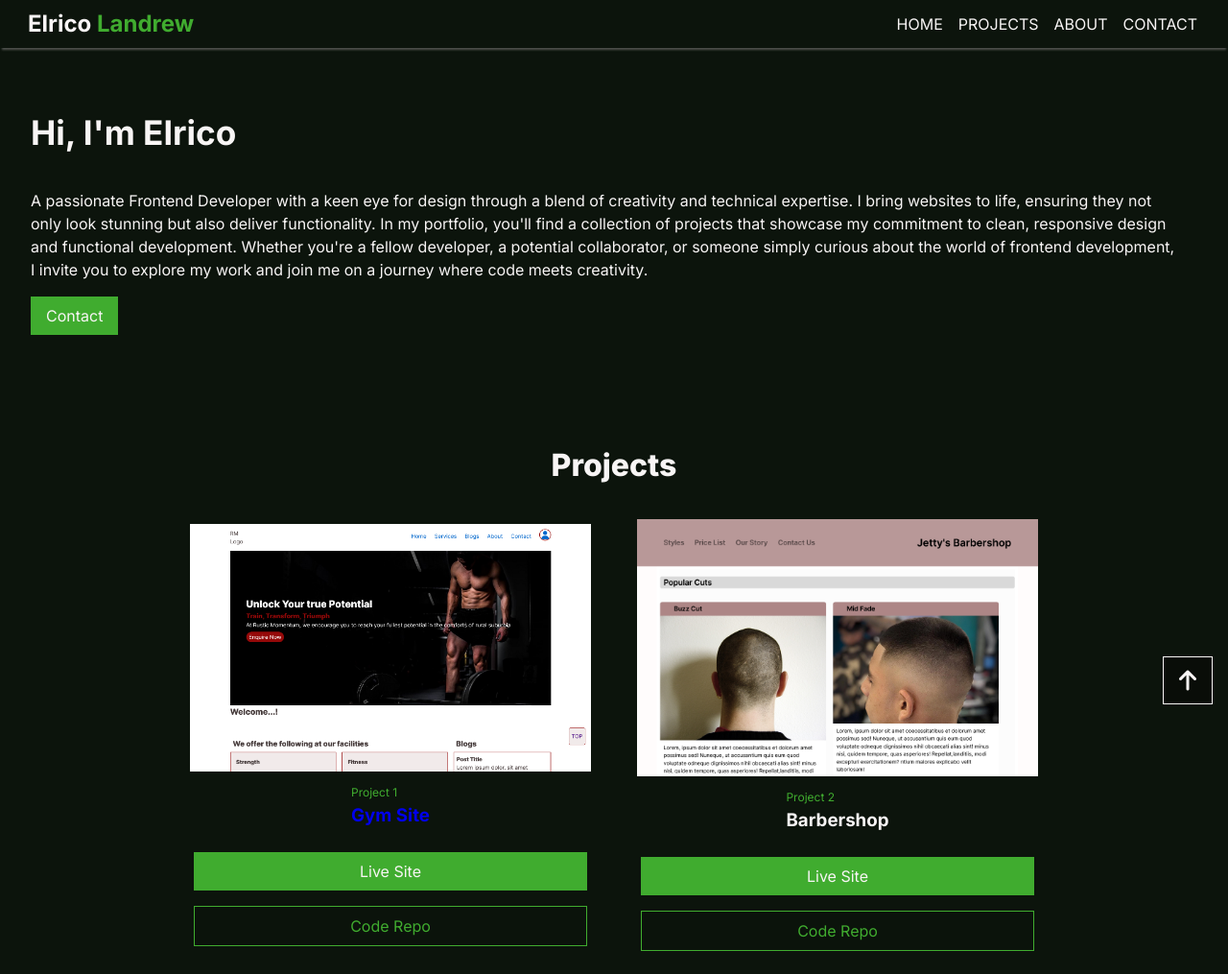
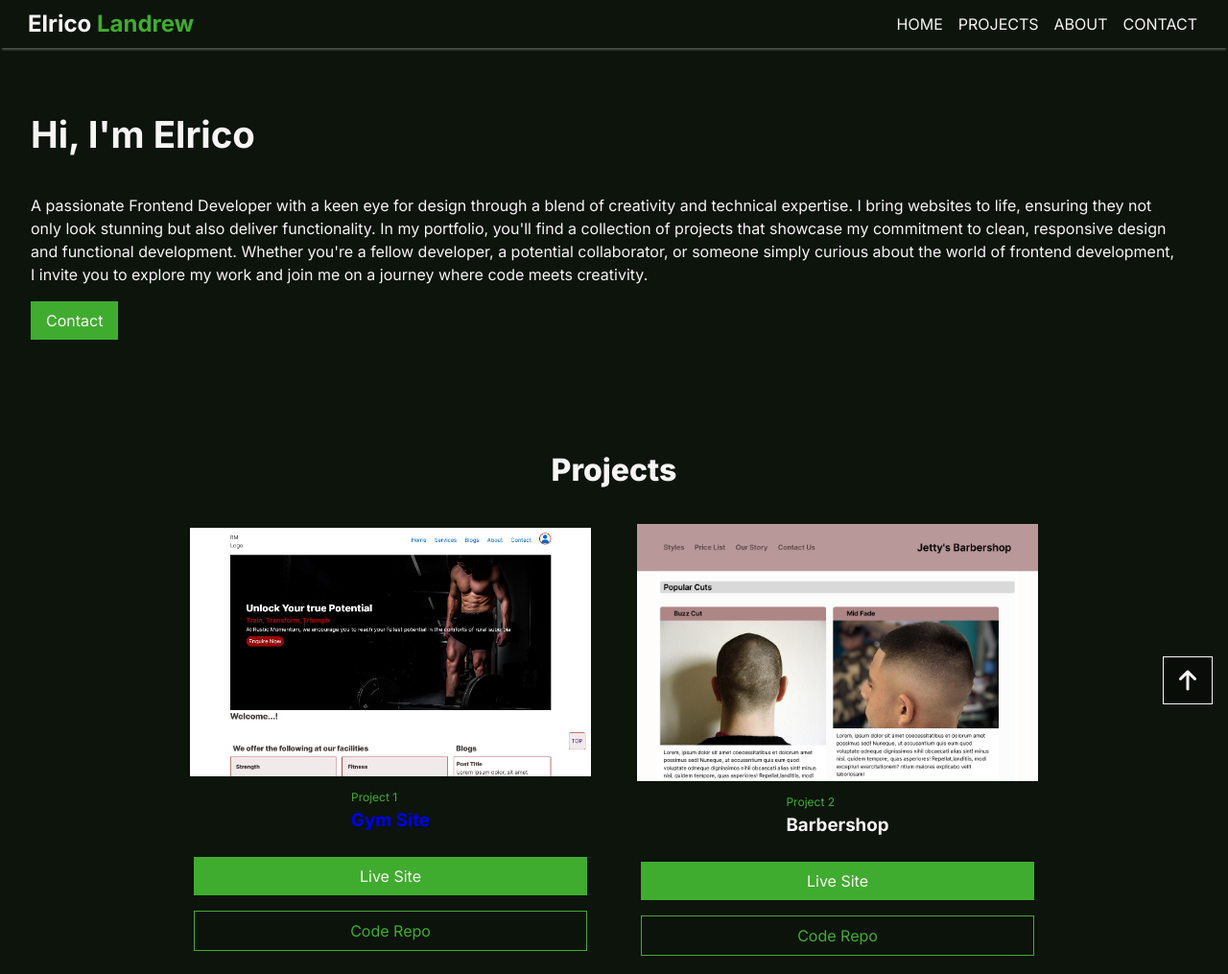
Before and after one commit to teddy-wests1de/portfolio, a plain HTML site: page index.html in a window 1280 px wide. Shown: the top 1015 px of the page at 96% size. Drawn offline with Linux system fonts and the light colour scheme.

Commit message:
Increased Title Font

```diff
--- a/src/style.css
+++ b/src/style.css
@@ -193,7 +193,7 @@ a.top-link i:hover {
 .main-title {
   display: flex;
   justify-content: center;
-  font-size: 2.2rem;
+  font-size: 2.4rem;
   grid-column: 1/2;
   margin-bottom: 1rem;
   padding-top: 1rem;
```
